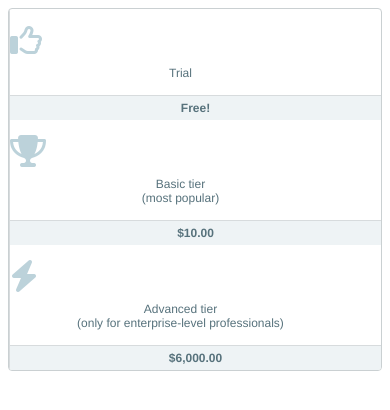
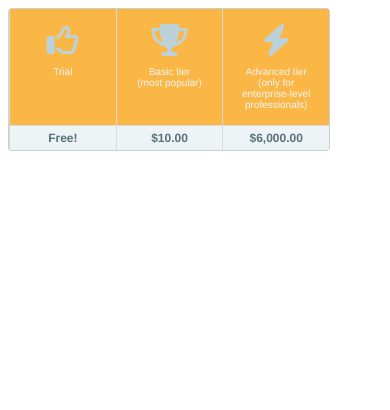
Before and after one commit to Kenzie-Academy-Brasil-Developers/noturno-cartas-flexbox-LucasTakeoMori, a plain HTML site: page index.html in a window 390 px wide. Drawn offline with Linux system fonts and the light colour scheme.

Commit message:
Exercício_80

```diff
--- a/index.html
+++ b/index.html
@@ -3,9 +3,10 @@
 
 <head>
 	<script src="https://use.fontawesome.com/7e33854498.js"></script>
-	<link rel="stylesheet" type="text/css" href="./src/cards.css" />
+	<link rel="stylesheet" href="src/cards.css">
 	<meta name="viewport" content="width=device-width, initial-scale=1">
 	<style>
+
 	</style>
 </head>
 
--- a/src/cards.css
+++ b/src/cards.css
@@ -6,6 +6,7 @@ html {
   background-color: #FFFFFF;
 }
 
+
 .icon {color: #BCD2DA;}
 
 .card {
@@ -13,11 +14,17 @@ html {
   border: 1px solid #CAD0D2;
   border-radius: 4px;
   overflow: hidden;
+  display: flex;
+  flex-direction: column;
 }
 
 .card__description {
   /* display, flex-direction, justify-content, align-items */
-    padding: 15px 0;
+  padding: 15px 0px;
+  display: flex;
+  flex-direction: column;
+  justify-content: flex-start;
+  align-items: center;
 }
 
 .card__descriptionIcon {font-size: 32px; margin-bottom: 10px;}
@@ -41,23 +48,55 @@ html {
 
 .cardGroup {
   /* display */
-
   border: 1px solid #CAD0D2;
   border-radius: 4px;
   overflow: hidden;
+  display: flex;
+  max-width: 710px;
+  transition: width 1sg;
+
 }
 
   .cardGroup__card {
     /* flex-grow, flex-shrink, flex-basis */
+    flex-basis: 500px;
+    border: 0px solid;
+    border-radius: 0;
 
-      border: none;
-      border-radius: 0;
+
   }
 
   .cardGroup__card {
     border-left: 1px solid #D7DBDD;
+
   }
 
   .cardGroup__cardDescription {
     /* flex-grow, flex-shrink, flex-basis */
+    flex-grow: 6;
+
   }
+
+  @media (max-width: 800px)
+  {
+      div {
+          background-color: #FAB746;
+      }
+      .cardGroup {
+          /* display */
+          border: 1px solid #CAD0D2;
+          border-radius: 4px;
+          overflow: hidden;
+          display: flex;
+          max-width: 320px;
+
+      }
+      .card_price,
+      .card__descriptionText
+      {
+          font-size: 10px;
+          color: whitesmoke;
+
+      }
+
+  }
```
Lines whose indentation alone changed are shown as unchanged.
